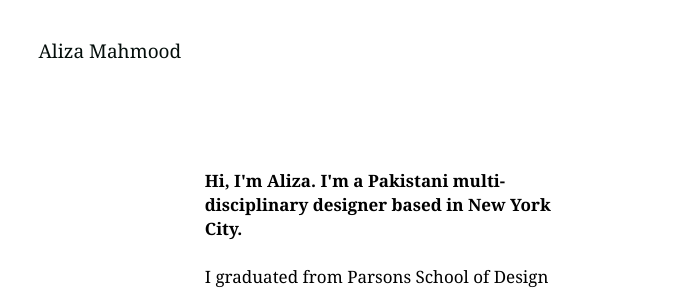
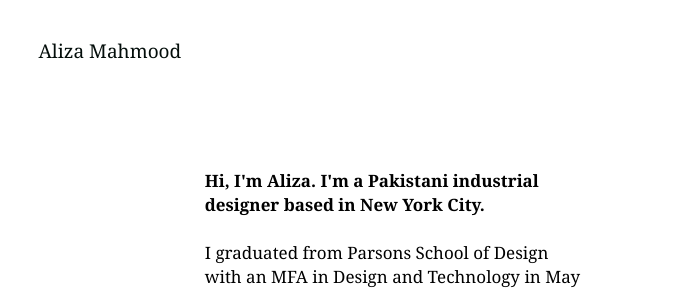
Before and after one commit to alizamahmood2/ID_Portfolio, a plain HTML site: page about.html in a window 1280 px wide. Shown: the top 290 px of the page, 0-686 px from the left. Drawn offline with nearby package versions, Linux system fonts and the light colour scheme; a script that the page names is missing.

Commit message:
about update

```diff
--- a/about.html
+++ b/about.html
@@ -31,7 +31,7 @@
 
 	<div class="aboutme">
 		<div class="aboutcontents">
-			<p><b>Hi, I'm Aliza. I'm a Pakistani multi-disciplinary designer based in New York City.</b>
+			<p><b>Hi, I'm Aliza. I'm a Pakistani industrial designer based in New York City.</b>
 			<br><br>I graduated from Parsons School of Design with an MFA in Design and Technology in May 2020. Prior to that, I got my Bachelors in Industrial Design from National University of Sciences and Technology (NUST) from Pakistan, while spending a year of that degree studying abroad on scholarship at Middle East Technical University (METU) in Turkey.
 			<br><br>
 			My work ranges from industrial designs to interactive installations to critical design projects. Most recently, I've been interested in tactile technology, critical design, and progressive industrial deisgn practises.
```
